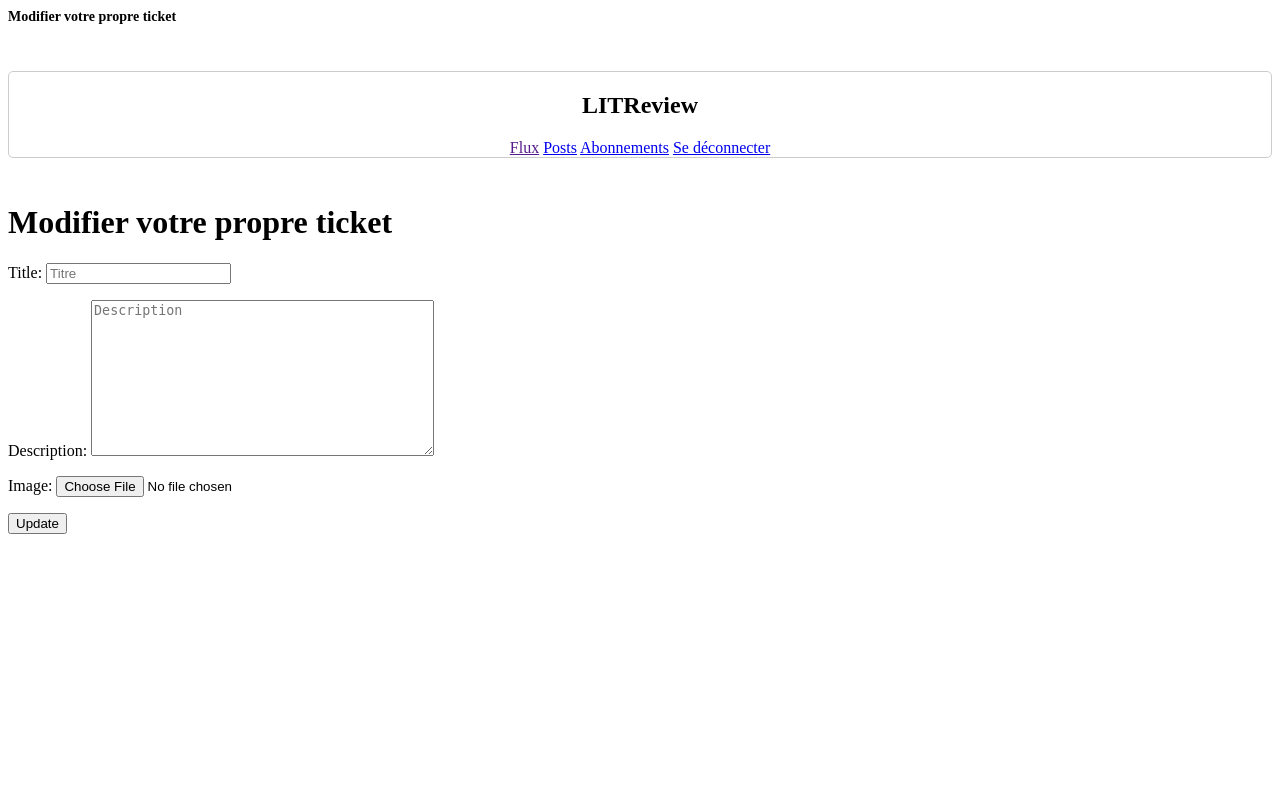
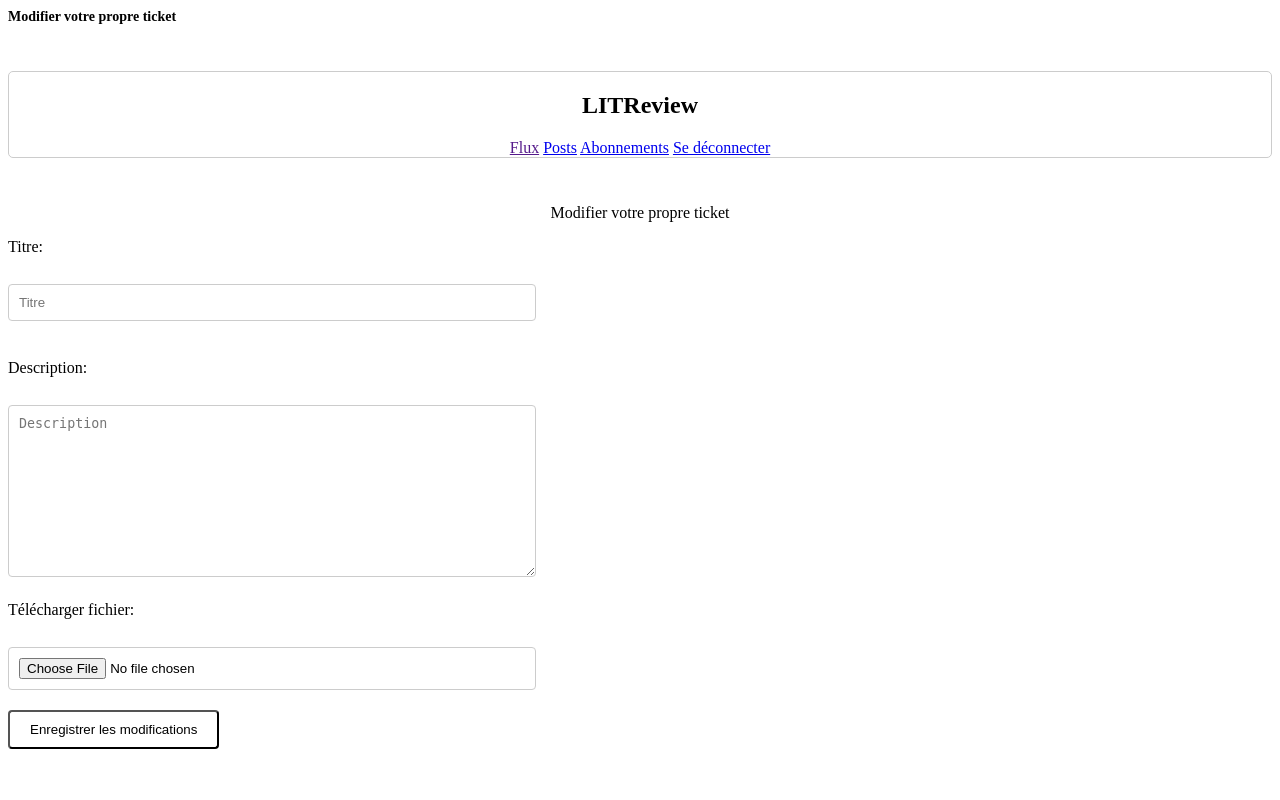
Before and after one commit to CharkaouiSalwa/Projet_9_Django, a Django app: template project/code_apps/authentification/templates/update_ticket.html in a window 1280 px wide. Run offline with Django 4.2, Linux system fonts and the light colour scheme; the template is opened without the code that fills it: values that come from a table or form of the project are taken from there, others are empty.

Commit message:
add css style

```diff
--- a/project/code_apps/authentification/static/style.css
+++ b/project/code_apps/authentification/static/style.css
@@ -52,18 +52,18 @@
   border-radius: 4px;
 }
 
-.login-form button[type="submit"] {
+.my-button {
   background-color: white;
   color: black;
   padding: 10px 20px;
   border-radius: 4px;
   cursor: pointer;
+  text-decoration: none; /* Add this line to remove underline on button */
 }
 
-.login-form button[type="submit"]:hover {
+.my-button:hover {
   background-color: #45a049;
 }
-
 
 .second-content {
   float: left;
@@ -79,6 +79,7 @@
   border-radius: 4px;
   text-decoration: none;
 }
+
 /* Style pour le formulaire d'inscription */
 .register-content {
  text-align: center;
@@ -110,3 +111,60 @@
   margin-right: 10px;
 }
 /* Style pour la page search */
+.search-form input[type="text"]{
+  width: 22%;
+  padding: 10px;
+  margin-bottom: -7px;
+  border: 1px solid #ccc;
+  border-radius: 4px;
+}
+/* Style pour la page abonnement */
+/* Style for the form */
+.form-group {
+  margin-bottom: 10px;
+}
+
+.form-group label {
+  display: block;
+  font-size: 16px;
+  margin-bottom: 5px;
+}
+
+.form-group input[type="text"],
+.form-group textarea,
+.form-group input[type="file"]
+{
+  width: 40%;
+  padding: 10px;
+  margin-top: 5px;
+  margin-bottom: 10px;
+  border: 1px solid #ccc;
+  border-radius: 4px;
+}
+
+
+.my-button {
+  color: black;
+  padding: 10px 20px;
+  border-radius: 4px;
+  cursor: pointer;
+}
+
+.my-button:hover {
+  background-color: #45a049;
+}
+
+.ticket {
+border: 1px solid #ccc;
+  border-radius: 4px;
+  padding: 10px;
+  margin-bottom: 10px;
+}
+.ticket h2 {
+  margin-top: 0;
+}
+.ticket img {
+  max-width: 100%;
+  height: auto;
+  margin-bottom: 10px;
+}
--- a/project/code_apps/authentification/templates/login.html
+++ b/project/code_apps/authentification/templates/login.html
@@ -23,12 +23,12 @@
                     <label>
                         <input type="password" name="password" placeholder="Mot de passe">
                     </label><br>
-                    <button type="submit">Se connecter</button>
+                    <button class="my-button" type="submit">Se connecter</button>
                 </form>
             </div>
             <div class="second-content">
                 <h3>Inscrivez-vous maintenant</h3>
-                <button type="button"  onclick="window.location.href='{% url 'register' %}'">S'inscrire</button>
+                <button class="my-button" type="button"  onclick="window.location.href='{% url 'register' %}'">S'inscrire</button>
         </div>
     </div>
 </body>
--- a/project/code_apps/authentification/templates/update_ticket.html
+++ b/project/code_apps/authentification/templates/update_ticket.html
@@ -11,16 +11,29 @@
     <div class="container">
         <h2 class="form-title">LITReview</h2>
         <a href="">Flux</a>
-        <a href="{% url 'create_ticket' %}">Posts</a>
+        <a href="{% url 'user_tickets' %}">Posts</a>
         <a href="{% url 'search' %}">Abonnements</a>
         <a href="{% url 'logout' %}">Se déconnecter</a>
         </div>
-    <h1>Modifier votre propre ticket</h1>
-   <form method="POST">
-        {% csrf_token %}
-        {{ form.as_p }}
-
-        <input type="submit" value="Update">
-    </form>
+    <p style="text-align: center;">Modifier votre propre ticket</p>
+   <form method="post" enctype="multipart/form-data">
+    {% csrf_token %}
+       <div class="form-group">
+            <label for="{{ form.title.id_for_label }}">Titre:</label>
+            <br>
+            {{ form.title }}
+        </div><br>
+        <div class="form-group">
+            <label for="{{ form.description.id_for_label }}">Description:</label>
+            <br>
+           {{ form.description }}
+        </div>
+        <div class="form-group">
+            <label for="{{ form.image.id_for_label }}">Télécharger fichier:</label>
+            <br>
+            {{ form.image }}
+        </div>
+    <button class="my-button" type="submit">Enregistrer les modifications</button>
+</form>
 </body>
 </html>
--- a/project/code_apps/forms.py
+++ b/project/code_apps/forms.py
@@ -1,5 +1,5 @@
 from django import forms
-from .models import Ticket
+from .models import Ticket, Review
 
 class TicketForm(forms.ModelForm):
     class Meta:
@@ -9,3 +9,7 @@ class TicketForm(forms.ModelForm):
             'title': forms.TextInput(attrs={'placeholder': 'Titre'}),
             'description': forms.Textarea(attrs={'placeholder': 'Description'}),
         }
+class ReviewForm(forms.ModelForm):
+    class Meta:
+        model = Review
+        fields = ['rating', 'headline', 'body']
--- a/project/code_apps/models.py
+++ b/project/code_apps/models.py
@@ -12,7 +12,7 @@ class Ticket(models.Model):
         settings.AUTH_USER_MODEL,
         on_delete=models.CASCADE
     )
-    image = models.FileField(upload_to='chemin/images', blank=True, null=True)
+    image = models.ImageField(upload_to='chemin/images/', blank=True, null=True)
     time_created = models.DateTimeField(auto_now_add=True)
 
     def get_absolute_url(self):
--- a/project/project/settings.py
+++ b/project/project/settings.py
@@ -40,6 +40,7 @@ INSTALLED_APPS = [
     "code_apps",
 ]
 
+
 MIDDLEWARE = [
     "django.middleware.security.SecurityMiddleware",
     "django.contrib.sessions.middleware.SessionMiddleware",
@@ -74,6 +75,8 @@ STATIC_URL = '/static/'
 STATICFILES_DIRS = [
     os.path.join(BASE_DIR, 'code_apps/authentification/static'),
 ]
+MEDIA_ROOT = os.path.join(BASE_DIR, 'media')
+MEDIA_URL = '/media/'
 
 
 # Database
--- a/project/project/urls.py
+++ b/project/project/urls.py
@@ -1,7 +1,9 @@
 from django.contrib import admin
 from django.urls import path
+from django.conf import settings
+from django.conf.urls.static import static
 from code_apps.views import login_view, register_view, search,\
-    unsubscribe, create_ticket, logout_view, update_ticket, followers
+    unsubscribe, create_ticket, update_ticket,logout_view,user_tickets , delete_ticket
 
 
 urlpatterns = [
@@ -10,12 +12,11 @@ urlpatterns = [
     path('register/', register_view, name='register'),
     path('search/', search, name='search'),
     path('unsubscribe/<int:user_id>/', unsubscribe, name='unsubscribe'),
-    path('search/', search, name='subscriptions'),
+
 
     path('create_ticket/', create_ticket, name='create_ticket'),
+    path('update_ticket/<int:ticket_id>/', update_ticket, name='update_ticket'),
     path('logout/', logout_view, name='logout'),
-    path('update_ticket/<int:ticket_id>/', update_ticket, name='update_ticket'),
-
-
-
-]
+    path('user_tickets/', user_tickets, name='user_tickets'),
+    path('delete_ticket/<int:ticket_id>/', delete_ticket, name='delete_ticket'),
+]+ static(settings.MEDIA_URL, document_root=settings.MEDIA_ROOT)
```
Also changed, not shown: project/code_apps/authentification/templates/create_ticket.html (+21 -7 lines), project/code_apps/authentification/templates/register.html (+6 -4 lines), project/code_apps/authentification/templates/search.html (+8 -9 lines), project/code_apps/views.py (+35 -11 lines).
